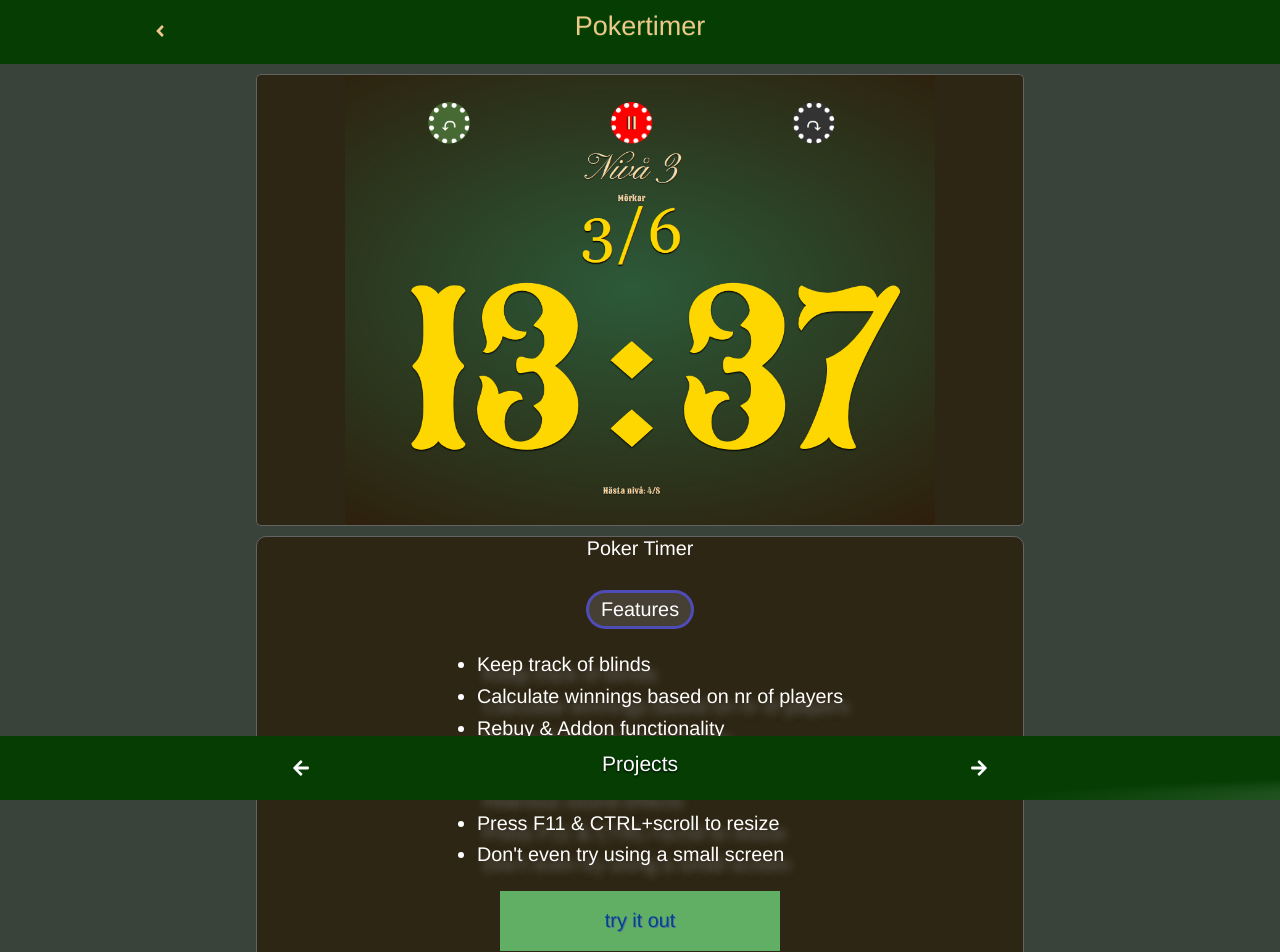
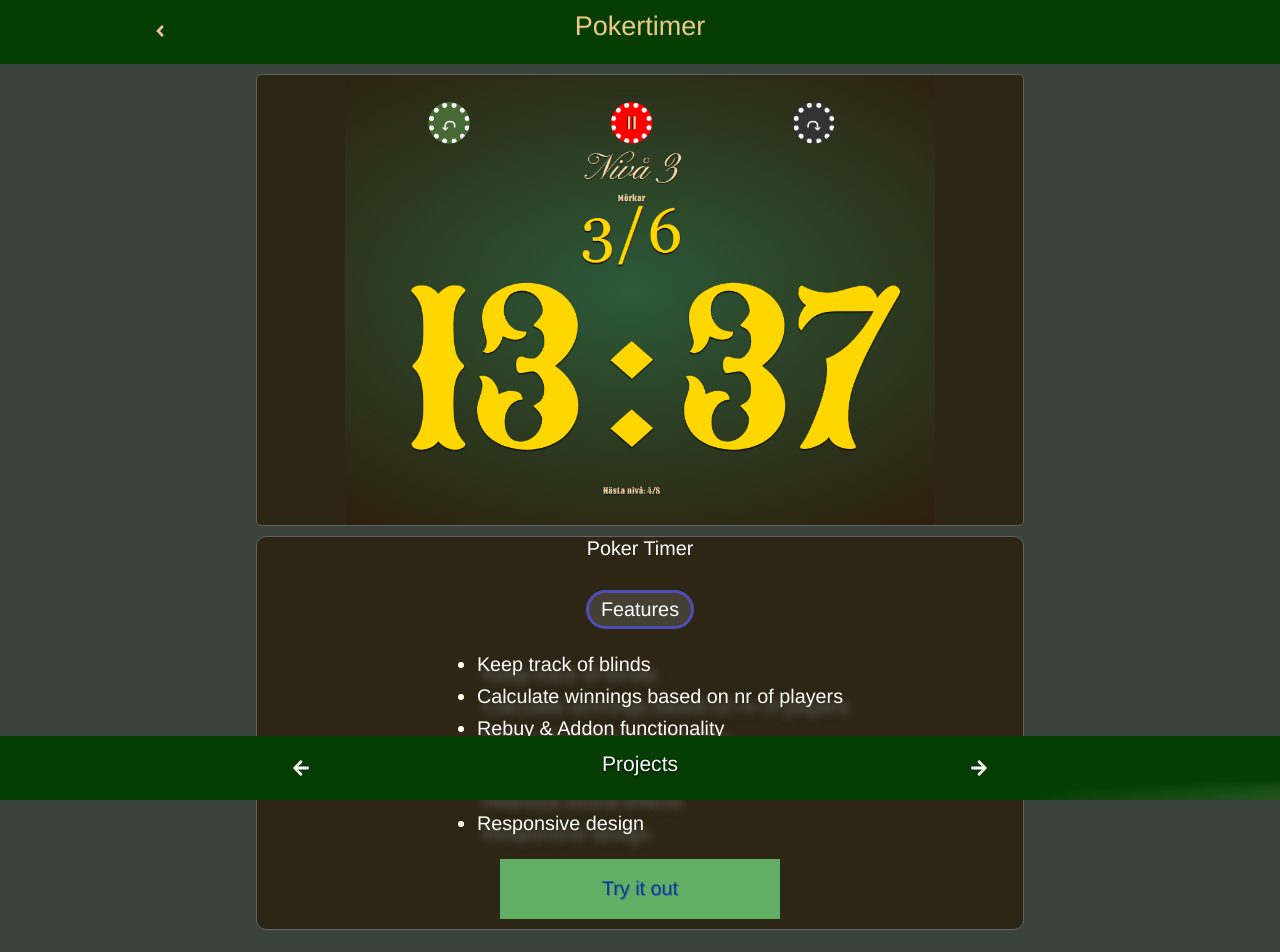
Before and after one commit to isthisthereallife/pages, a Next.js app: page /pages/projects/Pokertimer in a window 1280 px wide. Shown: the top 952 px of the page. Built offline with nearby package versions, Linux system fonts and the light colour scheme.

Commit message:
Updated link to Pokertimer

```diff
--- a/src/pages/projects/Pokertimer.jsx
+++ b/src/pages/projects/Pokertimer.jsx
@@ -78,7 +78,7 @@ export default function Pokertimer() {
         onTouchEnd={onTouchEnd}
       >
         <a
-          href="https://acornsfordinner.github.io/pokertimer/"
+          href="https://tornetspoker.org"
           className={styles.main_image_a}
         >
           <div className={styles.project_image_div} id={styles.pokertimer_div}>
@@ -105,16 +105,14 @@ export default function Pokertimer() {
             <li className={styles.list_item}>Breaks included!</li>
 
             <li className={styles.list_item}>Hilarious sound effects</li>
+
             <li className={styles.list_item}>
-              Press F11 & CTRL+scroll to resize
-            </li>
-            <li className={styles.list_item}>
-              Don't even try using a small screen
+              Responsive design
             </li>
           </ul>
           <div className={styles.project_links}>
-            <a href="https://acornsfordinner.github.io/pokertimer/">
-              try it out
+            <a href="https://tornetspoker.org">
+              Try it out
             </a>
           </div>
         </div>
```
Also changed, not shown: 1 other file (tests, documents, lock files or other folders).
